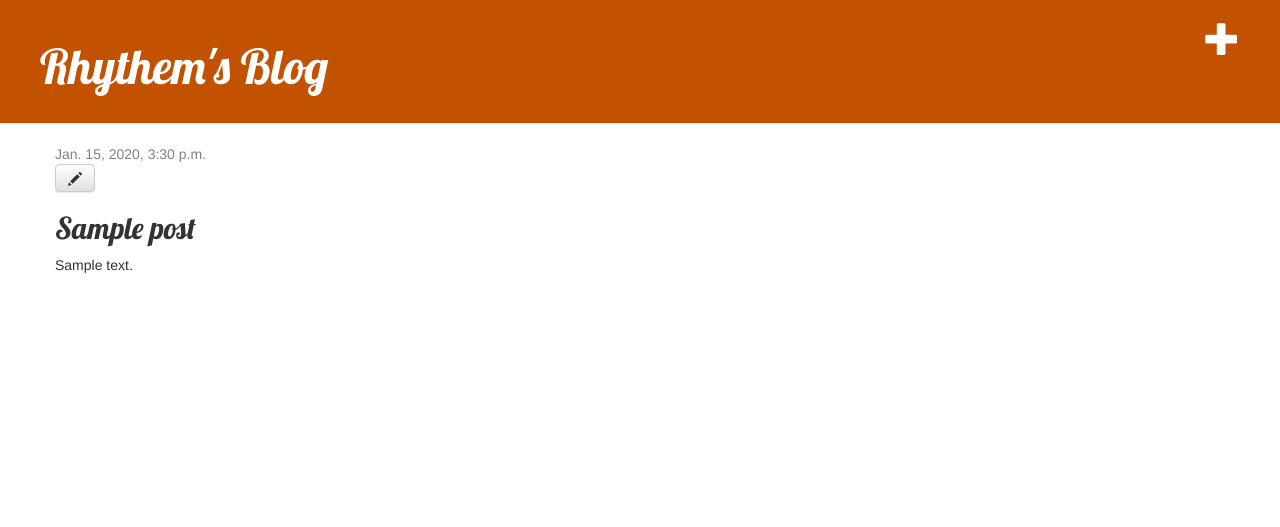
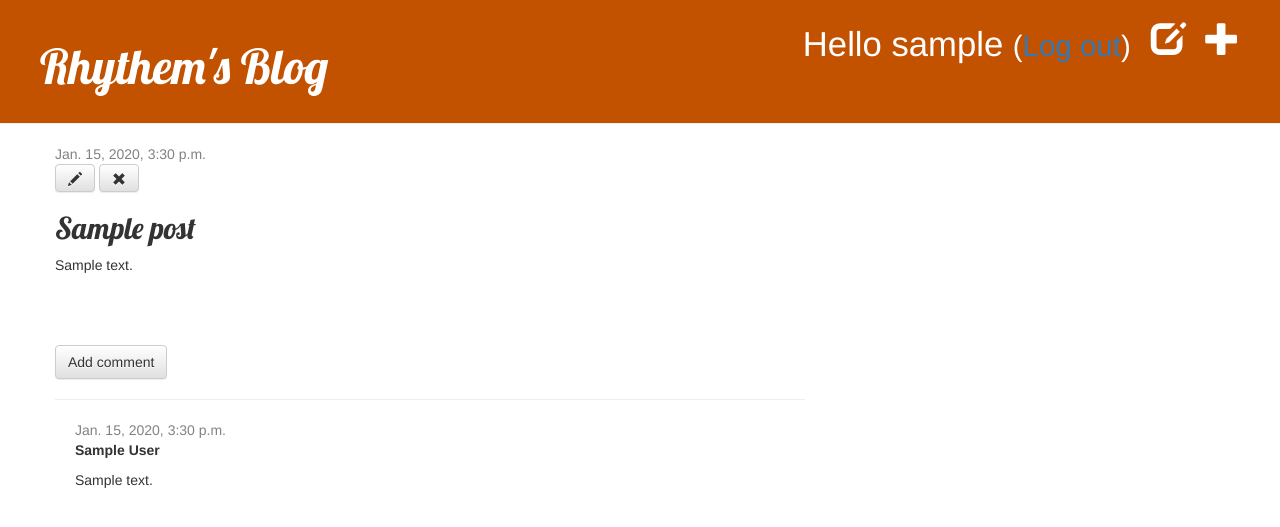
Before and after one commit to rhythemAgrawal/my-first-blog, a Django app: page /post/1/ in a window 1280 px wide. Shown: the top 527 px of the page. Run offline with Django 3.2, Linux system fonts and the light colour scheme; a user stored in the database is signed in; tables that the repository leaves empty hold one stand-in row (values such as "Sample post"); some libraries are stand-ins or nearby versions.

Commit message:
Added comment model, more security

```diff
--- a/blog/admin.py
+++ b/blog/admin.py
@@ -1,4 +1,5 @@
 from django.contrib import admin
-from .models import Post
+from .models import Post, Comment
 
 admin.site.register(Post)
+admin.site.register(Comment)
--- a/blog/models.py
+++ b/blog/models.py
@@ -15,3 +15,20 @@ class Post(models.Model):
 
     def __str__(self):
         return self.title
+
+    def approved_comments(self):
+        return self.comments.filter(approved_comment=True)
+
+class Comment(models.Model):
+    post = models.ForeignKey('blog.Post', on_delete=models.CASCADE, related_name="comments")
+    author = models.CharField(max_length=200)
+    text = models.TextField()
+    created_date = models.DateTimeField(default=timezone.now)
+    approved_comment = models.BooleanField(default=False)
+
+    def approve(self):
+        self.approved_comment = True
+        self.save()
+
+    def __str__(self):
+        return self.text
--- a/blog/static/css/blog.css
+++ b/blog/static/css/blog.css
@@ -44,3 +44,7 @@ h1, h2, h3, h4 {
 .post h2 a, .post h2 a:visited {
     color: #000000;
 }
+
+.comment {
+    margin: 20px 0px 20px 20px;
+}
--- a/blog/templates/blog/base.html
+++ b/blog/templates/blog/base.html
@@ -12,6 +12,10 @@
         <div class="page-header">
             {% if user.is_authenticated %}
             <a href="{% url 'post_new' %}" class="top-menu"><span class="glyphicon glyphicon-plus"></span></a>
+            <a href="{% url 'post_draft_list' %}" class="top-menu"><span class="glyphicon glyphicon-edit"></span></a>
+            <p class="top-menu">Hello {{ user.username }} <small>(<a href="{% url 'logout' %}">Log out</a>)</small></p>
+            {% else %}
+            <a href="{% url 'login' %}" class="top-menu"><span class="glyphicon glyphicon-lock"></span></a>
             {% endif %}
             <h1><a href="/">Rhythem's Blog</a></h1>
         </div>
--- a/blog/templates/blog/post_detail.html
+++ b/blog/templates/blog/post_detail.html
@@ -6,11 +6,34 @@
             <div class="date">
                 {{ post.published_date }}
             </div>
+        {% else %}
+            <a class="btn btn-default" href="{% url 'post_publish' pk=post.pk %}">Publish</a>
         {% endif %}
         {% if user.is_authenticated %}
         <a class="btn btn-default" href="{% url 'post_edit' pk=post.pk %}"><span class="glyphicon glyphicon-pencil"></span></a>
+        <a class="btn btn-default" href="{% url 'post_remove' pk=post.pk %}"><span class="glyphicon glyphicon-remove"></span></a>
         {% endif %}
         <h2>{{ post.title }}</h2>
         <p>{{ post.text|linebreaksbr }}</p>
     </div>
+
+    <a class="btn btn-default" href="{% url 'add_comment_to_post' pk=post.pk %}">Add comment</a>
+    <hr>
+    {% for comment in post.comments.all %}
+        {% if user.is_authenticated or comment.approved_comment %}
+        <div class="comment">
+            <div class="date">
+                {{ comment.created_date }}
+                {% if not comment.approved_comment %}
+                    <a class="btn btn-default" href="{% url 'comment_remove' pk=comment.pk %}"><span class="glyphicon glyphicon-remove"></span></a>
+                    <a class="btn btn-default" href="{% url 'comment_approve' pk=comment.pk %}"><span class="glyphicon glyphicon-ok"></span></a>
+                {% endif %}
+            </div>
+            <strong>{{ comment.author }}</strong>
+            <p>{{ comment.text|linebreaks }}</p>
+        </div>
+        {% endif %}
+    {% empty %}
+        <p>No comments here yet :(</p>
+    {% endfor %}
 {% endblock %}
--- a/blog/templates/blog/post_list.html
+++ b/blog/templates/blog/post_list.html
@@ -8,6 +8,7 @@
         </div>
         <h2><a href="{% url 'post_detail' pk=post.pk %}">{{ post.title }}</a></h2>
         <p>{{ post.text|linebreaksbr }}</p>
+        <a href="{% url 'post_detail' pk=post.pk %}">Comments: {{ post.approved_comments.count }}</a>
     </div>
     {% endfor %}
 {% endblock %}
--- a/blog/urls.py
+++ b/blog/urls.py
@@ -6,4 +6,10 @@ urlpatterns = [
     path('post/<int:pk>/', views.post_detail, name='post_detail'),
     path('post/new/', views.post_new, name='post_new'),
     path('post/<int:pk>/edit/', views.post_edit, name='post_edit'),
+    path('drafts/', views.post_draft_list, name='post_draft_list'),
+    path('post/<pk>/publish/', views.post_publish, name='post_publish'),
+    path('post/<pk>/remove/', views.post_remove, name='post_remove'),
+    path('post/<int:pk>/comment/', views.add_comment_to_post, name='add_comment_to_post'),
+    path('comment/<int:pk>/remove/', views.comment_remove, name='comment_remove'),
+    path('comment/<int:pk>/approve/', views.comment_approve, name='comment_approve'),
 ]
--- a/blog/views.py
+++ b/blog/views.py
@@ -1,7 +1,8 @@
 from django.shortcuts import render, get_object_or_404, redirect
-from .models import Post
+from .models import Post, Comment
 from django.utils import timezone
-from .forms import PostForm
+from .forms import PostForm, CommentForm
+from django.contrib.auth.decorators import login_required
 
 # Create your views here.
 
@@ -13,19 +14,20 @@ def post_detail(request, pk):
     post = get_object_or_404(Post, pk=pk)
     return render(request, 'blog/post_detail.html', {'post': post})
 
+@login_required
 def post_new(request):
     if request.method == "POST":
         form = PostForm(request.POST)
         if form.is_valid():
             post = form.save(commit=False)
             post.author = request.user
-            post.published_date = timezone.now()
             post.save()
             return redirect('post_detail', pk=post.pk)
     else:
         form = PostForm()
     return render(request, 'blog/post_edit.html', {'form': form})
 
+@login_required
 def post_edit(request, pk):
     post = get_object_or_404(Post, pk=pk)
     if request.method == "POST":
@@ -33,9 +35,50 @@ def post_edit(request, pk):
         if form.is_valid():
             post = form.save(commit=False)
             post.author = request.user
-            post.published_date = timezone.now()
             post.save()
             return redirect('post_detail', pk=post.pk)
     else:
         form = PostForm(instance=post)
     return render(request, 'blog/post_edit.html', {'form': form})
+
+@login_required
+def post_draft_list(request):
+    posts = Post.objects.filter(published_date__isnull=True).order_by('created_date')
+    return render(request, 'blog/post_draft_list.html', {'posts': posts})
+
+@login_required
+def post_publish(request, pk):
+    post = get_object_or_404(Post, pk=pk)
+    post.publish()
+    return redirect(post_detail, pk=pk)
+
+@login_required
+def post_remove(request, pk):
+    post = get_object_or_404(Post, pk=pk)
+    post.delete()
+    return redirect('post_list')
+
+def add_comment_to_post(request, pk):
+    post = get_object_or_404(Post, pk=pk)
+    if request.method == "POST":
+        form = CommentForm(request.POST)
+        if form.is_valid():
+            comment = form.save(commit=False)
+            comment.post = post
+            comment.save()
+            return redirect('post_detail', pk=post.pk)
+    else:
+        form = CommentForm()
+    return render(request, 'blog/add_comment_to_post.html', {'form': form})
+
+@login_required
+def comment_approve(request, pk):
+    comment = get_object_or_404(Comment, pk=pk)
+    comment.approve()
+    return redirect('post_detail', pk=comment.post.pk)
+
+@login_required
+def comment_remove(request, pk):
+    comment = get_object_or_404(Comment, pk=pk)
+    comment.delete()
+    return redirect('post_detail', pk=comment.post.pk)
--- a/mysite/settings.py
+++ b/mysite/settings.py
@@ -120,3 +120,4 @@ USE_TZ = True
 
 STATIC_URL = '/static/'
 STATIC_ROOT = os.path.join(BASE_DIR, 'static')
+LOGIN_REDIRECT_URL = '/'
--- a/mysite/urls.py
+++ b/mysite/urls.py
@@ -16,7 +16,11 @@ Including another URLconf
 from django.contrib import admin
 from django.urls import path, include
 
+from django.contrib.auth import views
+
 urlpatterns = [
     path('admin/', admin.site.urls),
     path('', include('blog.urls')),
+    path('accounts/login/', views.LoginView.as_view(), name='login'),
+    path('accounts/login/', views.LogoutView.as_view(next_page='/'), name='logout'),
 ]
```
Also changed, not shown: blog/forms.py (+7 -1 lines), blog/templates/blog/add_comment_to_post.html (added, +9 -0 lines), blog/templates/blog/post_draft_list.html (added, +11 -0 lines), blog/templates/registration/login.html (added, +24 -0 lines), blog/migrations/0002_comment.py (added).
